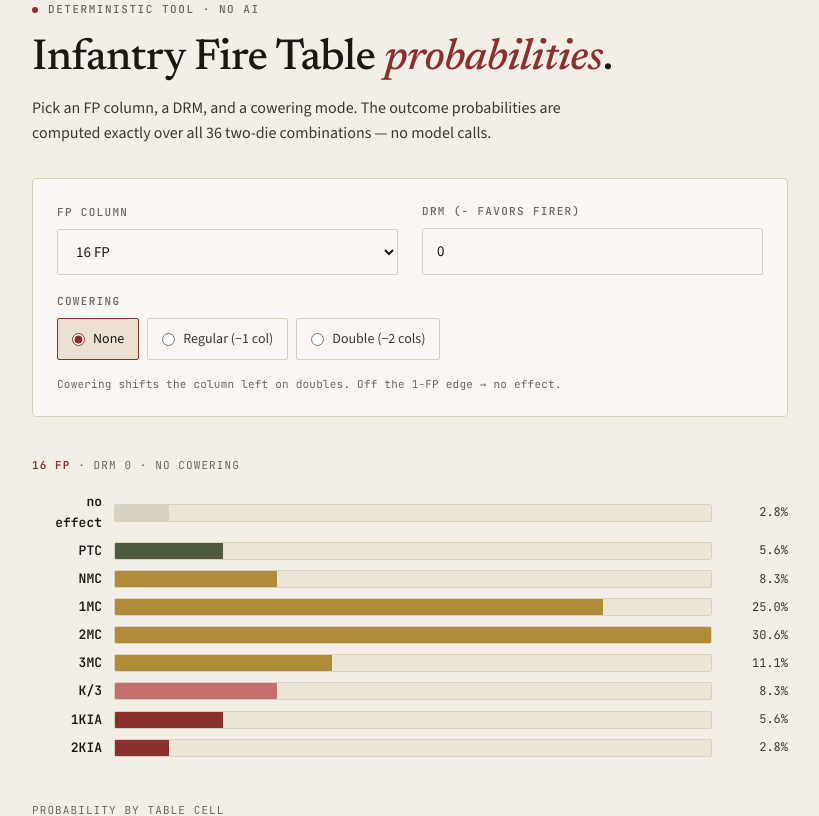
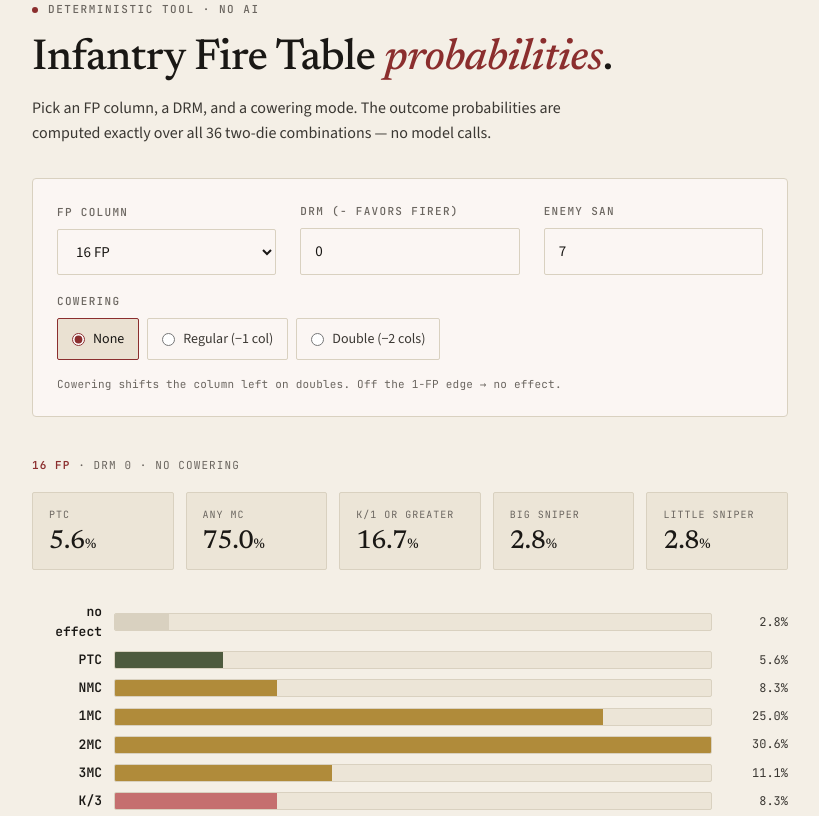
Before and after one commit to kehannan/ruleschat, a FastAPI app: page /ift in a window 1280 px wide. Shown: the part 125-941 px from the top of the page, without its empty margins (230-1049 px from the left). Run offline with FastAPI, Linux system fonts and the light colour scheme.

Commit message:
IFT: add cumulative result buckets and enemy sniper odds
Two additions to the calculator results, shown as big-number cells above
the distribution rows:

- Cumulative buckets: PTC, Any MC (NMC + nMC), and K/1-or-greater (any
  casualty result). Unlike the old mutually-exclusive grouped summary
  (removed in 4fc32f9), these are cumulative "at least this bad" odds,
  computed in the page JS from the distribution.
- Enemy sniper odds: a new "Enemy SAN" input (2-12). compute_distribution
  takes an optional `san` and returns a `sniper` block — P(2d6 = SAN) for
  the trigger, then x1/6 each for Big (1d6=1) and Little (1d6=2) sniper.
  Independent of FP / DRM / cowering. /api/ift/distribution gains a `san`
  query param (default 7).

Co-Authored-By: Claude Opus 4.7 <noreply@anthropic.com>

```diff
--- a/app/api/ift.py
+++ b/app/api/ift.py
@@ -61,10 +61,11 @@ async def ift_distribution(
     column: int = Query(..., description="FP column, e.g. 16"),
     drm: int = Query(0, description="Total DR modifier; negative is favorable"),
     cowering: str = Query("none", description="none | regular | double"),
+    san: int = Query(7, description="Enemy Sniper Activation Number, 2-12"),
 ):
     """Return the probability distribution of IFT results for one attack."""
     try:
-        data = compute_distribution(column=column, drm=drm, cowering=cowering)
+        data = compute_distribution(column=column, drm=drm, cowering=cowering, san=san)
     except ValueError as e:
         return JSONResponse({"error": str(e)}, status_code=400)
     return JSONResponse(data)
--- a/app/asl/ift.py
+++ b/app/asl/ift.py
@@ -49,7 +49,28 @@ def _dr_row_key(final_dr: int, dr_rows: List[str]) -> str:
     return str(final_dr)
 
 
-def compute_distribution(column: int, drm: int = 0, cowering: str = "none") -> Dict[str, Any]:
+def _sniper_probabilities(san: int) -> Dict[str, Any]:
+    """
+    Sniper-check odds for an enemy SAN.
+
+    A sniper check triggers when the original (unmodified) 2d6 total equals
+    the enemy SAN; a separate 1d6 then resolves it — 1 = big sniper,
+    2 = little sniper. So each is P(2d6 = SAN) × 1/6, independent of the
+    IFT FP / DRM / cowering.
+    """
+    san_count = sum(1 for d1 in range(1, 7) for d2 in range(1, 7) if d1 + d2 == san)
+    p_trigger = san_count / 36
+    return {
+        "san": san,
+        "p_trigger": round(p_trigger, 4),
+        "p_big": round(p_trigger / 6, 4),
+        "p_little": round(p_trigger / 6, 4),
+    }
+
+
+def compute_distribution(
+    column: int, drm: int = 0, cowering: str = "none", san: int | None = None
+) -> Dict[str, Any]:
     """
     Probability of each IFT result for the given attack.
 
@@ -60,6 +81,8 @@ def compute_distribution(column: int, drm: int = 0, cowering: str = "none") -> D
                   (doubles shift 2 columns left, e.g. Conscripts). When the
                   shift moves left of the 1 FP column the attack falls off the
                   table → no effect.
+        san: Enemy Sniper Activation Number (2–12), or None to skip the sniper
+             calc. When set, the result includes a `sniper` block.
 
     Returns a dict:
         {
@@ -88,6 +111,8 @@ def compute_distribution(column: int, drm: int = 0, cowering: str = "none") -> D
         raise ValueError(
             f"Invalid cowering mode {cowering!r}. Must be one of {list(COWERING_SHIFT)}."
         )
+    if san is not None and not (2 <= san <= 12):
+        raise ValueError(f"Invalid SAN {san!r}. Must be between 2 and 12.")
 
     base_idx = columns.index(column)
     shift = COWERING_SHIFT[cowering]
@@ -147,6 +172,7 @@ def compute_distribution(column: int, drm: int = 0, cowering: str = "none") -> D
             "active_columns": sorted(active_columns),
             "off_table": {"prob": round(off_table_count / 36, 4), "count": off_table_count},
         },
+        "sniper": _sniper_probabilities(san) if san is not None else None,
     }
 
 
--- a/templates/ift.html
+++ b/templates/ift.html
@@ -27,7 +27,7 @@
     border-radius: 4px;
     padding: 24px;
     display: grid;
-    grid-template-columns: 1fr 1fr;
+    grid-template-columns: 1fr 1fr 1fr;
     gap: 18px 24px;
     align-items: end;
   }
@@ -65,6 +65,23 @@
     margin-bottom: 18px;
   }
   .site .ift-results .res-caption b { color: var(--accent); font-weight: 600; }
+
+  .site .summary-grid {
+    display: grid; grid-template-columns: repeat(auto-fit, minmax(130px, 1fr)); gap: 12px;
+    margin-bottom: 32px;
+  }
+  .site .summary-cell {
+    border: 1px solid var(--hair); border-radius: 2px;
+    padding: 14px 16px; background: var(--paper-2);
+  }
+  .site .summary-cell .s-label {
+    font-family: var(--mono); font-size: 10px; letter-spacing: .1em;
+    text-transform: uppercase; color: var(--muted); margin-bottom: 6px;
+  }
+  .site .summary-cell .s-pct {
+    font-family: var(--serif); font-size: 26px; font-weight: 500;
+    letter-spacing: -0.01em; line-height: 1;
+  }
 
   .site .dist-rows { display: grid; gap: 8px; }
   .site .dist-row {
@@ -168,6 +185,10 @@
         <label for="ift-drm">DRM (− favors firer)</label>
         <input type="number" id="ift-drm" class="input" value="0" step="1" min="-20" max="20" />
       </div>
+      <div class="field">
+        <label for="ift-san">Enemy SAN</label>
+        <input type="number" id="ift-san" class="input" value="7" step="1" min="2" max="12" />
+      </div>
       <div class="field cowering-field">
         <label>Cowering</label>
         <div class="cowering-radios">
@@ -181,6 +202,7 @@
 
     <div class="ift-results" id="ift-results" style="display:none;">
       <div class="res-caption" id="res-caption"></div>
+      <div class="summary-grid" id="summary-grid"></div>
       <div class="dist-rows" id="dist-rows"></div>
 
       <div class="grid-heat">
@@ -202,8 +224,10 @@
 <script>
   const $col = document.getElementById('ift-column');
   const $drm = document.getElementById('ift-drm');
+  const $san = document.getElementById('ift-san');
   const $results = document.getElementById('ift-results');
   const $caption = document.getElementById('res-caption');
+  const $summary = document.getElementById('summary-grid');
   const $rows = document.getElementById('dist-rows');
   const $error = document.getElementById('ift-error');
 
@@ -236,6 +260,25 @@
   }
 
   const pct = (p) => (p * 100).toFixed(1) + '%';
+
+  // Three cumulative summary buckets:
+  //   PTC          — exactly a Pin Task Check
+  //   Any MC       — any morale check (NMC, 1MC..4MC)
+  //   K/1 or worse — any casualty result (K/1..K/4, 1KIA..7KIA)
+  function summarize(dist) {
+    let ptc = 0, mc = 0, kill = 0;
+    for (const d of dist) {
+      const r = d.result;
+      if (r === 'PTC') ptc += d.probability;
+      else if (r === 'NMC' || /^\d+MC$/.test(r)) mc += d.probability;
+      else if (r.startsWith('K/') || r.includes('KIA')) kill += d.probability;
+    }
+    return [
+      { label: 'PTC', p: ptc },
+      { label: 'Any MC', p: mc },
+      { label: 'K/1 or greater', p: kill },
+    ];
+  }
 
   // Render the per-cell probabilities painted onto the actual IFT grid.
   const $grid = document.getElementById('ift-grid');
@@ -292,6 +335,7 @@
       column: $col.value,
       drm: $drm.value || '0',
       cowering: cowMode(),
+      san: $san.value || '7',
     });
     let data;
     try {
@@ -310,6 +354,19 @@
     const drmStr = data.drm > 0 ? '+' + data.drm : '' + data.drm;
     const cowStr = data.cowering === 'none' ? 'no cowering' : data.cowering + ' cowering';
     $caption.innerHTML = `<b>${data.column} FP</b> · DRM ${drmStr} · ${cowStr}`;
+
+    // Cumulative summary buckets + sniper odds
+    const cells = summarize(data.distribution);
+    if (data.sniper) {
+      cells.push({ label: 'Big sniper', p: data.sniper.p_big });
+      cells.push({ label: 'Little sniper', p: data.sniper.p_little });
+    }
+    $summary.innerHTML = cells.map(c => `
+      <div class="summary-cell">
+        <div class="s-label">${c.label}</div>
+        <div class="s-pct">${(c.p * 100).toFixed(1)}<span style="font-size:14px;">%</span></div>
+      </div>
+    `).join('');
 
     // Order rows by ascending impact (least → most severe).
     const ordered = data.distribution.slice().sort((a, b) => {
@@ -335,6 +392,7 @@
 
   $col.addEventListener('change', recompute);
   $drm.addEventListener('input', recompute);
+  $san.addEventListener('input', recompute);
   document.querySelectorAll('input[name="cowering"]').forEach(el => el.addEventListener('change', recompute));
   document.addEventListener('DOMContentLoaded', recompute);
   recompute();
```
